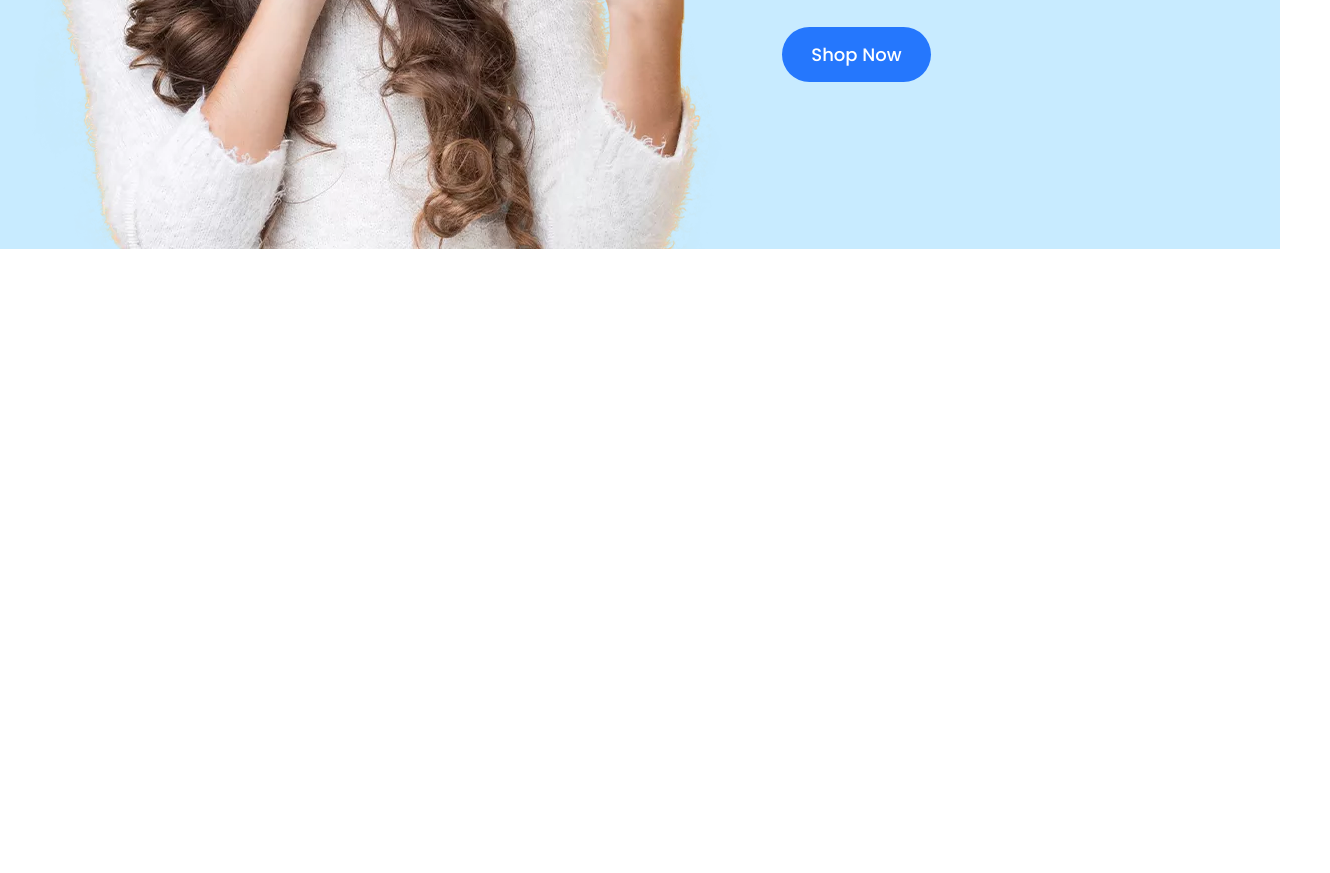
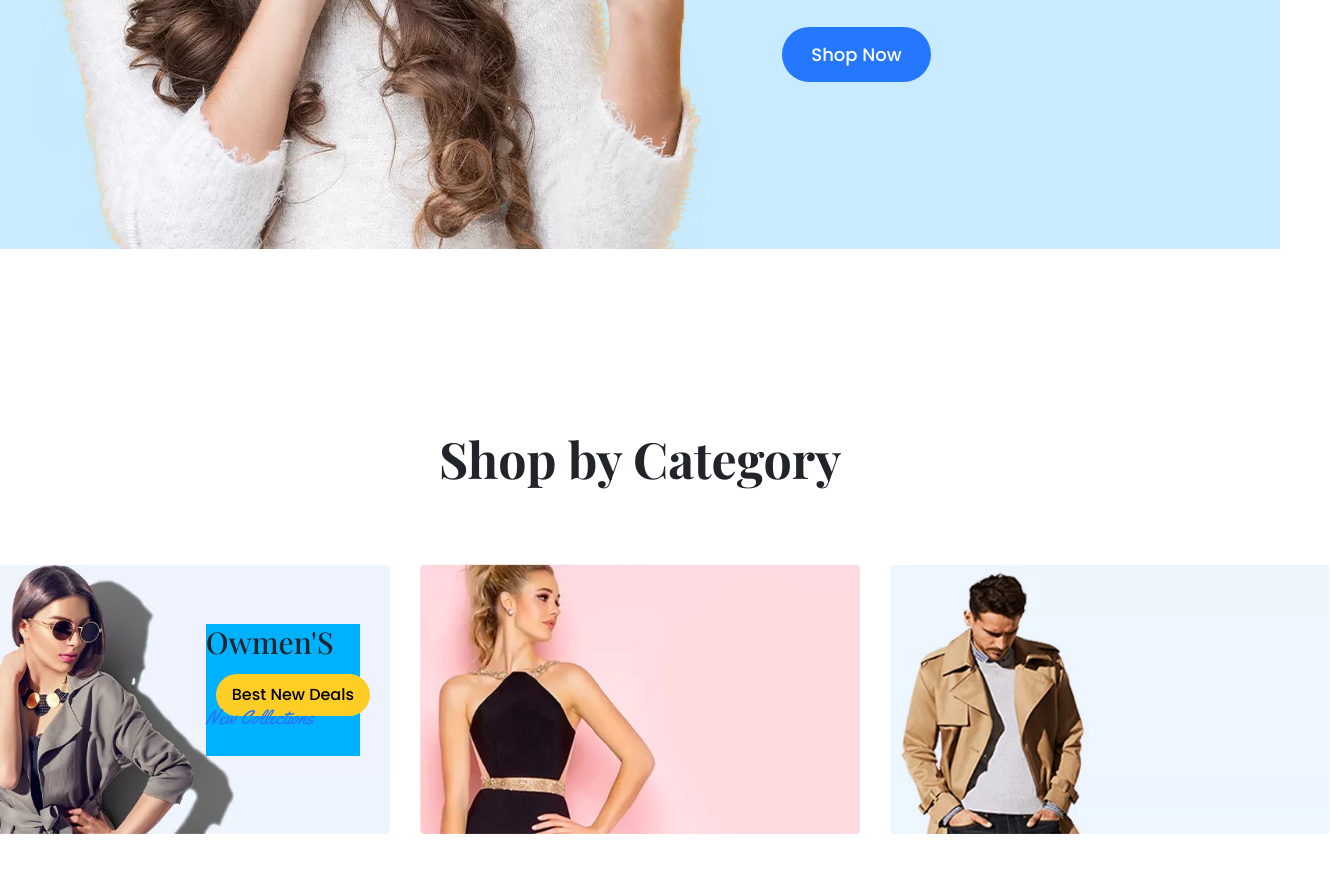
Before and after one commit to nargiiziii/Front_Project, a plain HTML site: page index.html in a window 1280 px wide. Shown: the part 615-1488 px from the top of the page, 1330 px wide, since content can reach past the window. Before the commit the page ends 864 px from the top, so only its background shows below. Drawn offline with nearby package versions, Linux system fonts and the light colour scheme.

Commit message:
added first image area on shop section

```diff
--- a/assets/css/reset.scss
+++ b/assets/css/reset.scss
@@ -20,7 +20,7 @@
 }
 
 .container {
-  max-width: 1170px;
+  max-width: 117rem;
   margin: 0 auto;
 }
 
--- a/assets/css/style.scss
+++ b/assets/css/style.scss
@@ -69,7 +69,7 @@
 .responsive ul li a {
   text-decoration: none;
   color: black;
-    font-size: 1.5rem
+  font-size: 1.5rem;
 }
 
 .responsive ul li a:hover {
@@ -220,13 +220,10 @@
   }
 }
 
-
-
 #main-area {
   min-height: 76rem;
-    background-color: #C8EBFF;
+  background-color: #c8ebff;
 }
-
 
 .main-area {
   height: 100%;
@@ -237,11 +234,10 @@
   padding: 0 6rem;
 }
 
-
 .main-area .blue {
   font-family: yellowtail;
   font-size: 4rem;
-color:#2577fd;
+  color: #2577fd;
 }
 
 .main-area h1 {
@@ -269,10 +265,9 @@ font-weight: 200;
 }
 
 @media only screen and (min-width: 776px) and (max-width: 1196px) {
-
   #main-area {
     min-height: 50rem;
-        background-color: #C8EBFF;
+    background-color: #c8ebff;
   }
 
   .main-area .left-img img {
@@ -290,14 +285,13 @@ font-weight: 200;
 }
 
 @media only screen and (max-width: 776px) {
-
   .main-area .left-img img {
     display: none;
   }
 
   #main-area {
     min-height: 35rem;
-        background-color: #C8EBFF;
+    background-color: #c8ebff;
   }
 
   .main-area .left-img img {
@@ -312,5 +306,68 @@ font-weight: 200;
   .main-area h1 {
     font-size: 4rem;
   }
+}
 
+// Shop by Category
+
+#shop {
+  min-height: 80rem;
+  padding: 18rem  4.5rem 15rem;
 }
+
+.shop h2 {
+    font-size: 5rem;
+    font-family: play-fair;
+    font-weight: bold;
+    padding-bottom: 7rem;
+    text-align: center;
+}
+
+.shop .images {
+    display: flex;
+    justify-content: center;
+    align-items: center;
+    gap: 3rem;
+}
+
+.shop .images img{
+width: 44rem;
+height: 27rem;
+}
+
+.shop .first {
+position: relative;
+}
+
+.shop .text-over {
+    background-color: #00b1ff;
+    position: absolute;
+    top: 6rem;
+    right: 3rem;
+}
+
+.shop .text-over h3 {
+font-family: play-fair;
+font-size: 3rem;
+}
+
+.shop .text-over button {
+    padding: 9px 16px;
+    margin-top: 9px;
+    background-color: #FFCE25;
+    border-radius: 50px;
+    border: none;
+    font-size: 1.6rem;
+    font-family: poppins;
+    color: rgb(0, 0, 0);
+    position: relative;
+    left: 10px;
+}
+
+.shop .text-over p {
+        font-family: yellowtail;
+        font-size: 2rem;
+        color: #2577fd;
+        position: relative;
+        bottom: 13px;
+}
--- a/index.html
+++ b/index.html
@@ -100,8 +100,27 @@
 
     </section>
 
+
     <!-- Shop by Category -->
 
+    <section id="shop" class="shop">
+
+        <h2>Shop by Category</h2>
+
+        <div class="images">
+            <div class="first">
+                <img src="./assets/images/home-shop-img1.webp" alt="">
+                <div class="text-over">
+                    <h3>Owmen'S</h3>
+                    <button>Best New Deals</button>
+                    <p>New Collections</p>
+                </div>
+            </div>
+            <div><img src="./assets/images/home-shop-img2.webp" alt=""></div>
+            <div><img src="./assets/images/home-shop-img3.webp" alt=""></div>
+        </div>
+
+    </section>
 
 
     <script src="https://cdn.jsdelivr.net/npm/bootstrap@5.1.3/dist/js/bootstrap.bundle.min.js"
```
Also changed, not shown: assets/css/reset.css, assets/css/style.css, assets/images/home-shop-img1.webp (added), assets/images/home-shop-img2.webp (added), assets/images/home-shop-img3.webp (added). Lines whose indentation alone changed are shown as unchanged.
